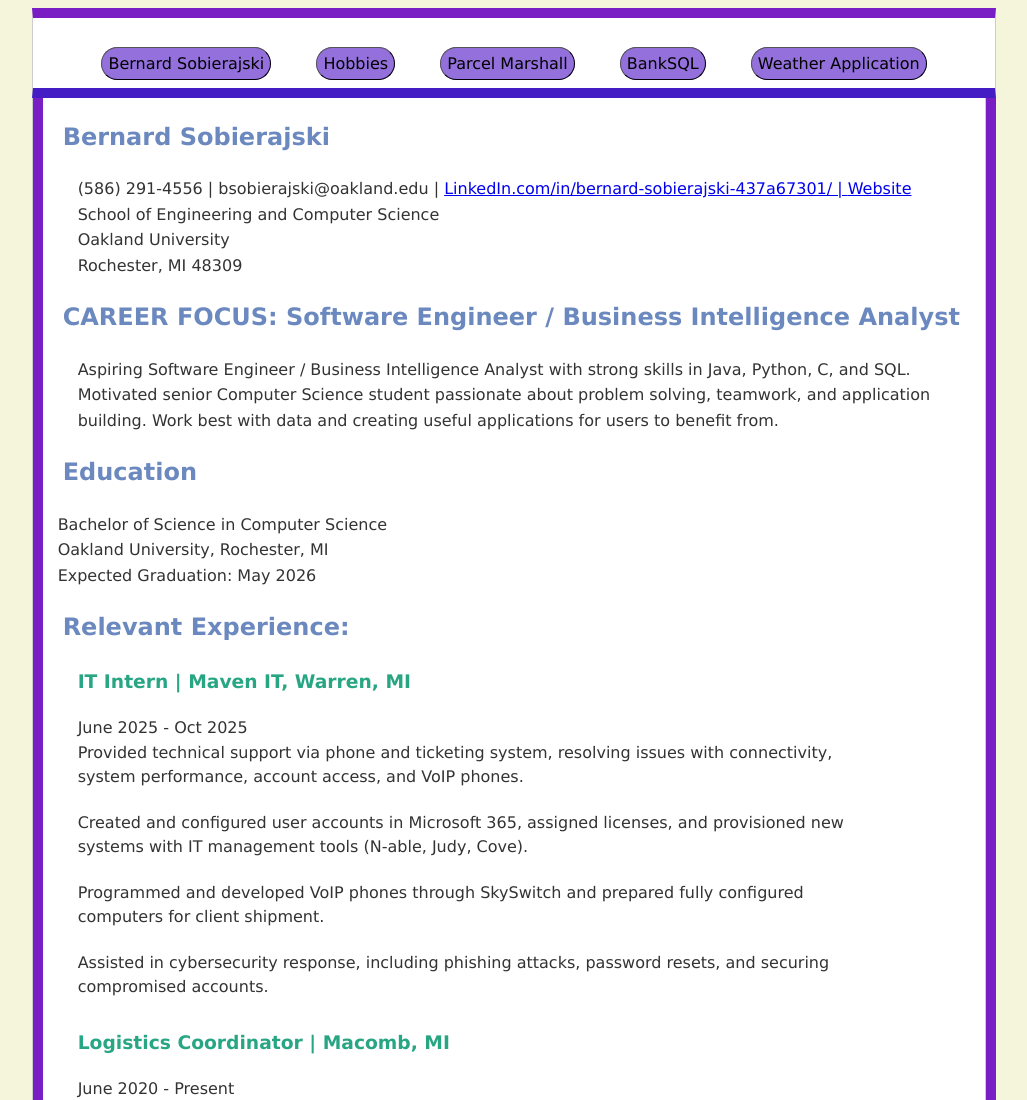
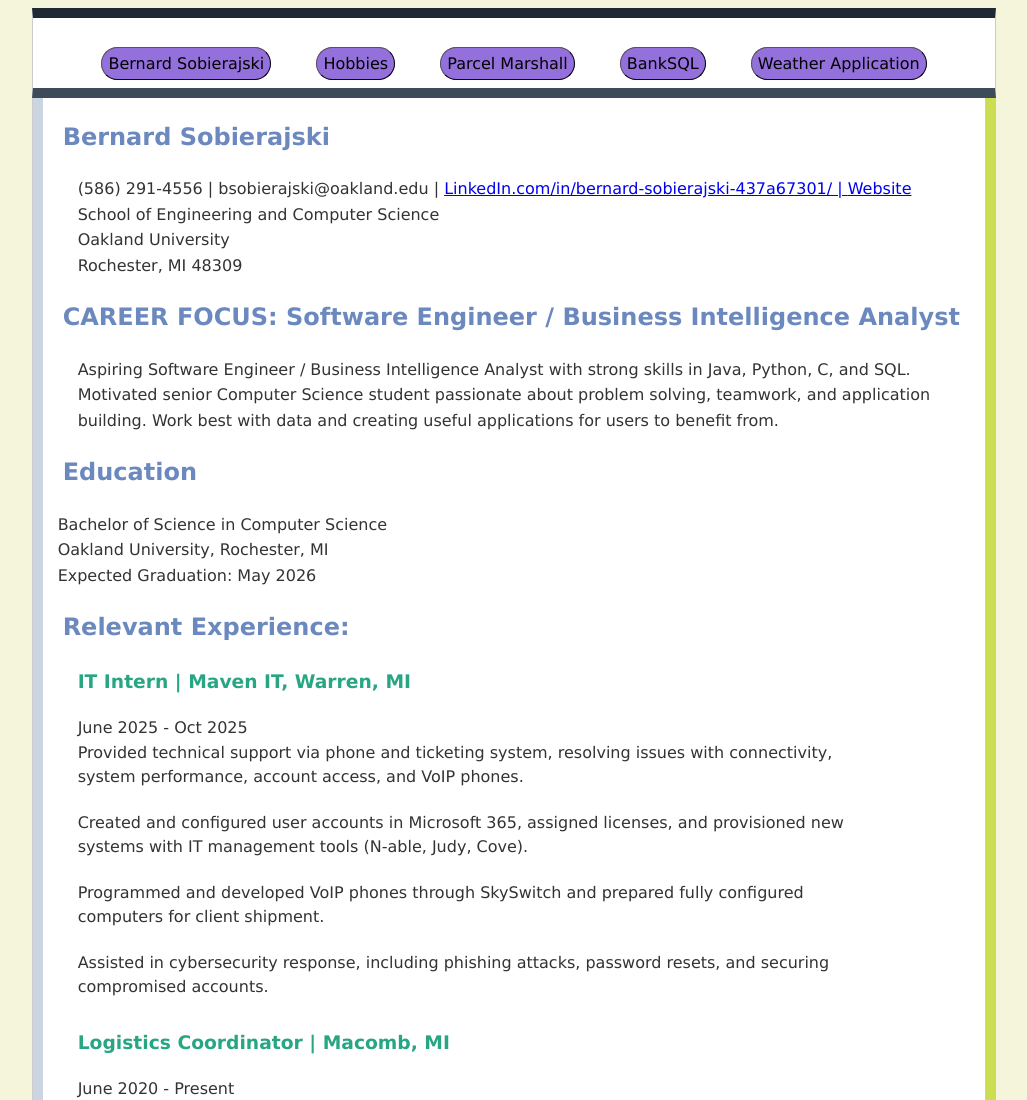
Before and after one commit to bernards613/class-resume, a plain HTML site: page index.html in a window 1280 px wide. Shown: the top 1100 px of the page, without its empty margins (126-1153 px from the left). Drawn offline with Linux system fonts and the light colour scheme.

Commit message:
New colors

```diff
--- a/style.css
+++ b/style.css
@@ -46,10 +46,10 @@ body {
 #header {
     width: 99.8%;
     height: 50px;
-    background: ##2EF0E6;
+    background: ##2D3A45;
     border: solid #CCCCCC thin;
-    border-bottom: solid #441dc4 10px;
-    border-top: solid #791dc4 10px;
+    border-bottom: solid #3E4C59 10px;
+    border-top: solid #1F2933 10px;
     padding-top: 20px;
     align-content: center;
     text-align: center;
@@ -106,7 +106,7 @@ content {
 #leftEdge {
     float: left;
     border-left: solid #CCCCCC thin;
-    background: #791dc4;
+    background: #CBD5E1;
     width: 1%;
     height: 2900px;
 }
@@ -114,7 +114,7 @@ content {
 #rightEdge {
     float: right;
     border-left: solid #CCCCCC thin;
-    background: #791dc4;
+    background: #CBDE51;
     width: 1%;
     height: 2900px;
 }
```
